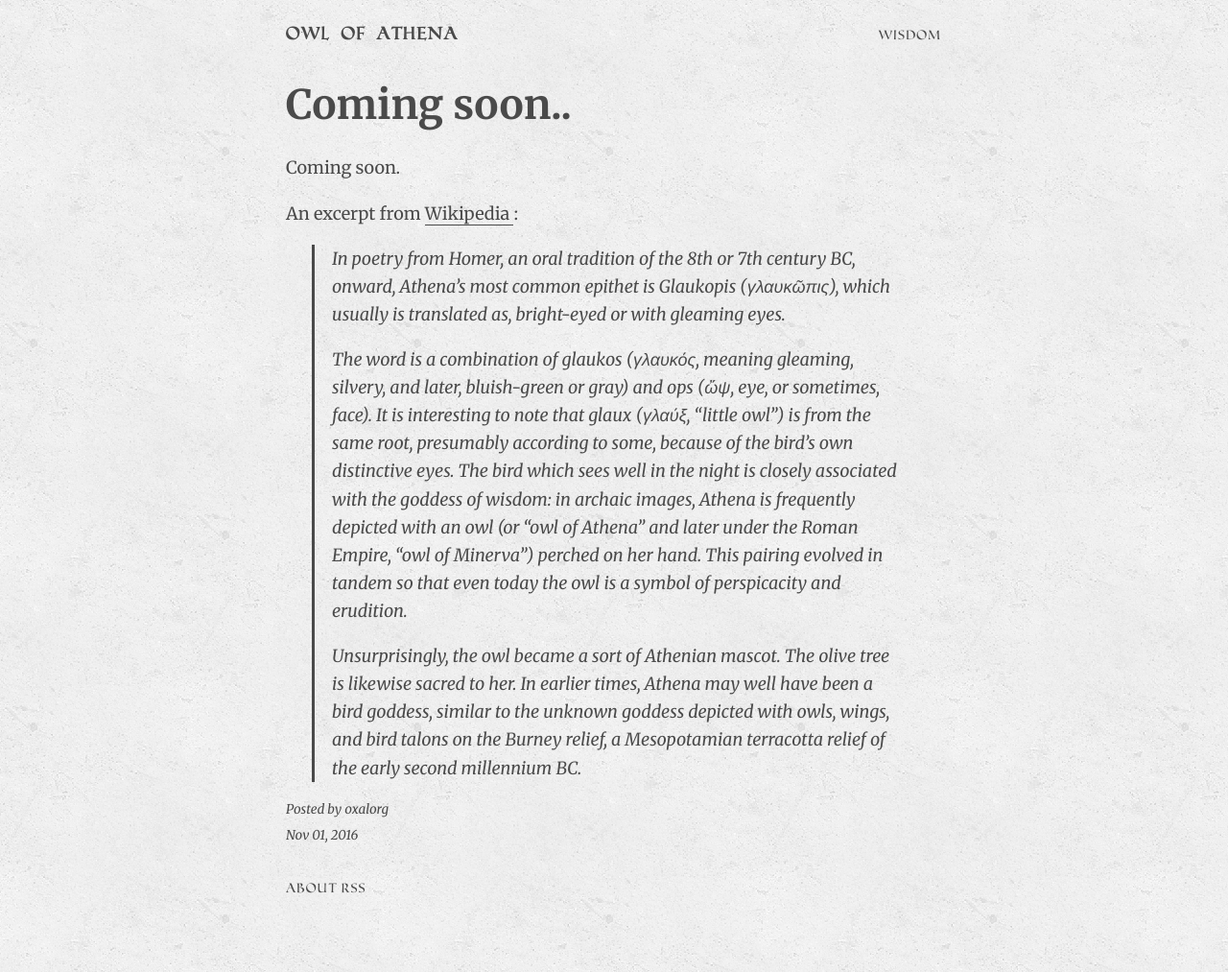
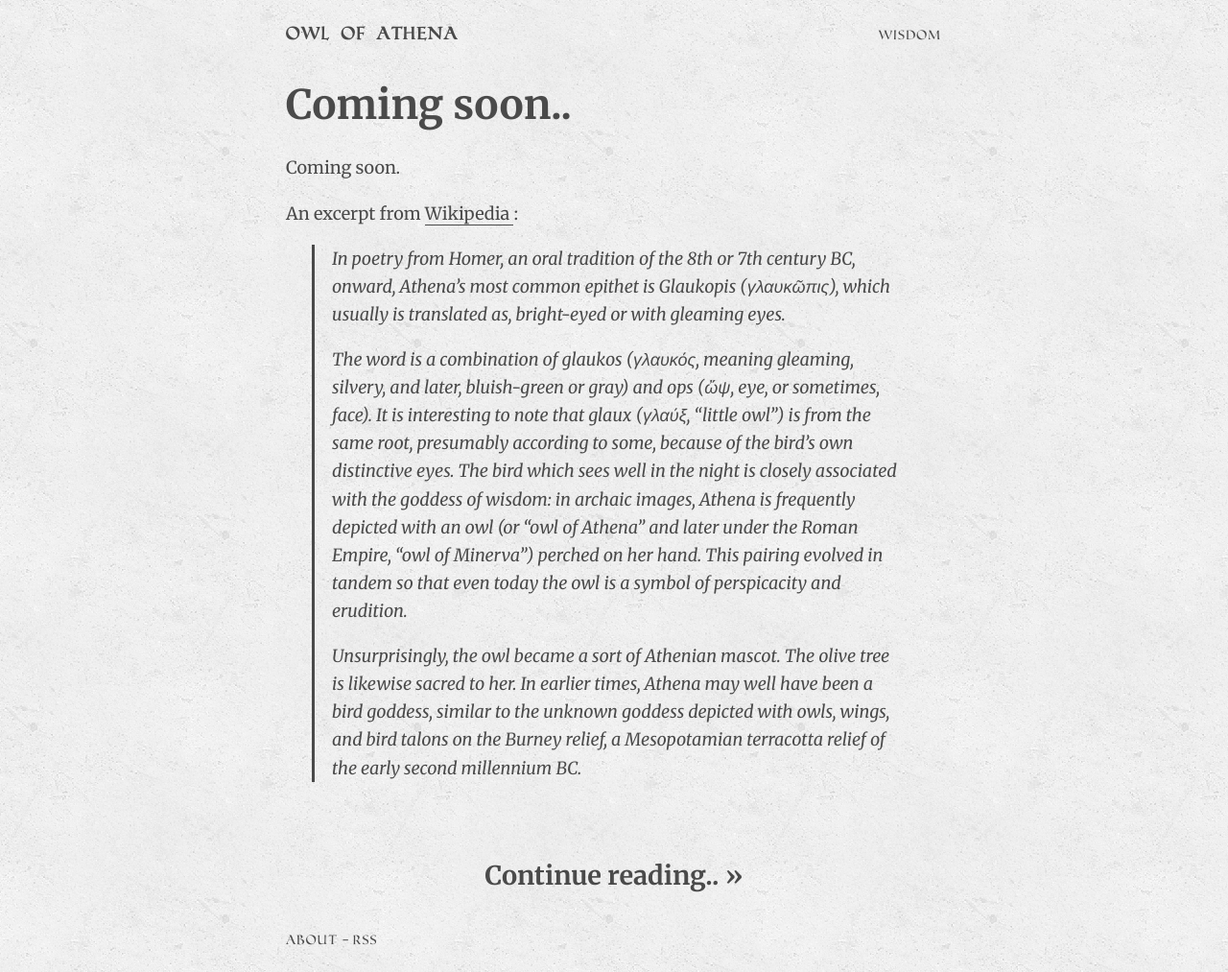
Before and after one commit to oxalorg/computableverse.com, a Jekyll site: the page built from index.html, in a window 1280 px wide. Shown: the whole page at 96% size. Built offline with Jekyll 4.4.1, drawn with Linux system fonts in a browser that asks for light colours.

Commit message:
Tweaked the site, added disqus and google analytics

```diff
--- a/_config.yml
+++ b/_config.yml
@@ -48,8 +48,8 @@ defaults:
 
 # Third-party services
 # just leave empty to disable it
-google_analytics:
-disqus_shortname:
+google_analytics: UA-99601612-1
+disqus_shortname: owlofathena
 twitter:
     username: oxalorg
 
@@ -72,6 +72,8 @@ footer-links:
 include:
     - "_redirects"
 
+excerpt_separator: <!--more-->
+
 gems:
     - jekyll-sitemap
     - jekyll-feed
--- a/_layouts/default.html
+++ b/_layouts/default.html
@@ -39,7 +39,8 @@
     <footer id="site-footer">
       <ul>
         <li><small><a class="fancy-font sakura-fade no-border" href="{{ site.baseurl }}/about/">about</a></small></li>
-        <li><small><a class="fancy-font sakura-fade no-border" href="{{ site.baseurl }}/rss/">rss</a></small></li>
+        <li><small> - </small></li>
+        <li><small><a class="fancy-font sakura-fade no-border" href="{{ site.baseurl }}/feed.xml">rss</a></small></li>
       </ul>
     </footer>
     {% include analytics.html %}
--- a/assets/css/custom.css
+++ b/assets/css/custom.css
@@ -75,6 +75,14 @@ a {
     border-bottom: 0px;
 }
 
+.post-title {
+    margin-bottom: 5px;
+}
+
+.text-center {
+    text-align: center;
+}
+
 /*------------------------------*/
 .profile-icon-wrapper {
     margin-top: 1em;
--- a/index.html
+++ b/index.html
@@ -7,21 +7,8 @@ layout: default
     <header>
         <h1><a id="home-post-header" href="{{ post.url }}">{{ post.title }}</a></h1>
     </header>
-    {{ post.content }}
-    <footer>
-        <small><em>
-            <address>Posted by {{ post.author }}</address>
-            <time datetime="{{ post.date }}">{{ post.date | date: site.date_format }}</time>
-        </em></small>
-    </footer>
+    {{ post.excerpt }}
+    <br>
+    <h4 class="text-center"><a class="sakura-fade no-border" href="{{post.url}}">Continue reading.. &raquo;</a></h4>
+    {% comment %} <h4 class="text-center"><a class="no-border fancy-font" href="/wisdom">View all posts...</a></h4> {% endcomment %}
 </article>
-<aside>
-  <nav class="chrono">
-    {% for p in site.posts offset:1 limit:1 %}
-      {% if p %}
-        <a class="go-right sakura-fade no-border" href="{{p.url}}">{{p.title}} &raquo;</a>
-      {% endif %}
-    {% endfor %}
-  </nav>
-  <div style="clear: both;"></div>
-</aside>
```
Also changed, not shown: _includes/previous_chrono.html (added, +10 -0 lines), _layouts/post.html (+9 -9 lines).
